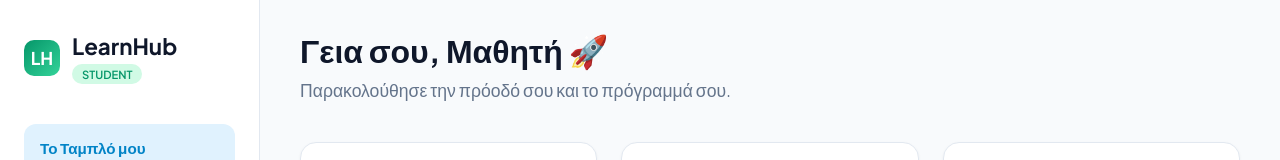
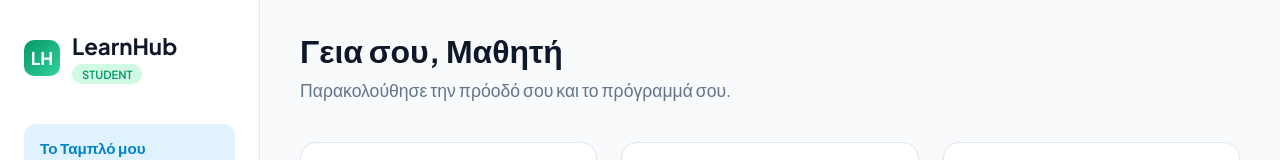
Before and after one commit to 0x7269636B/LearnHub, a React (Create React App) app in the folder frontend/: page /dashboard in a window 1280 px wide. Shown: the top 160 px of the page. Built offline with nearby package versions, Linux system fonts and the light colour scheme; sample sign-in values are in the browser's storage.

Commit message:
add readme.md file and minor UI/UX fixes on Dashboard

```diff
--- a/frontend/src/components/Dashboard.js
+++ b/frontend/src/components/Dashboard.js
@@ -47,7 +47,7 @@ const Dashboard = () => {
 
             <main className="content fade-in">
                 <div className="content-header">
-                    <h1>Γεια σου, {studentName} 🚀</h1>
+                    <h1>Γεια σου, {studentName}</h1>
                     <p>Παρακολούθησε την πρόοδό σου και το πρόγραμμά σου.</p>
                 </div>
 
```
Also changed, not shown: 1 other file (tests, documents, lock files or other folders).
